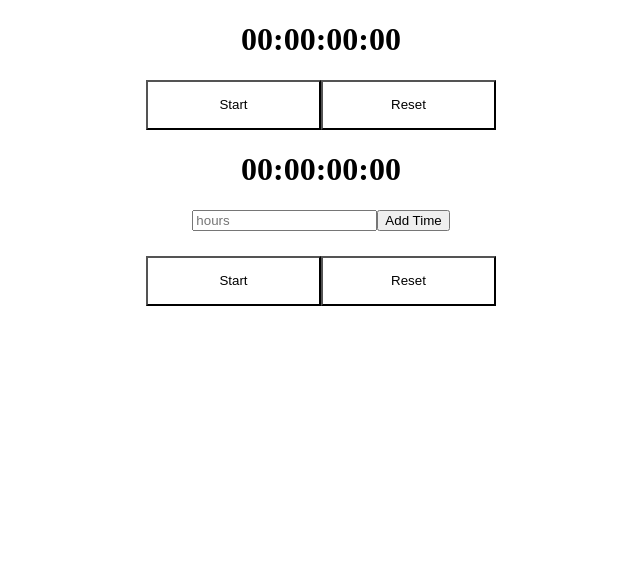
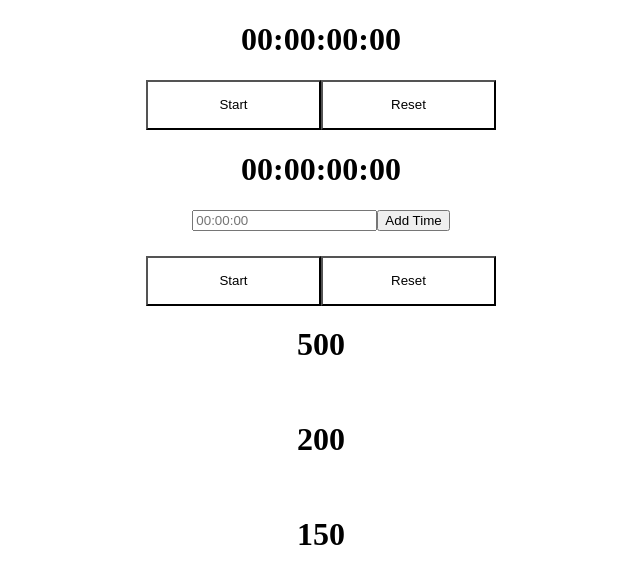
Before and after one commit to erichan42/Study-Timer, a React (Create React App) app: page / in a window 1280 px wide. Shown: the top 584 px of the page, without its empty margins (319-959 px from the left). Built offline with nearby package versions, Linux system fonts and the light colour scheme; the HTML template or start-up script is replaced by a standard one.

Commit message:
Created cards for each time added

```diff
--- /dev/null
+++ b/src/Components/Cards/Cards.css
@@ -0,0 +1,13 @@
+.cards {
+    margin:0 auto;
+    margin-top: 20px;
+    margin-bottom: 20px;
+    width: 30%;
+    height: 75px;
+    background-color: white;
+    text-align:center;
+}
+
+.time-names {
+    margin: auto;
+}
--- /dev/null
+++ b/src/Components/Cards/Cards.js
@@ -0,0 +1,8 @@
+import React from 'react';
+import './Cards.css';
+
+const Cards = props =>  <div className="cards">
+                            <h1 className="time-names">{props.children}</h1>
+                        </div>
+
+export default Cards;
--- a/src/Components/Timer/Timer.css
+++ b/src/Components/Timer/Timer.css
@@ -25,3 +25,8 @@
     width: 175px;
     background-color: white;
 }
+
+.timer-time-container {
+    width: 100%;
+    text-align:center;
+}
--- a/src/Components/Timer/Timer.js
+++ b/src/Components/Timer/Timer.js
@@ -1,5 +1,6 @@
 import React from 'react';
 import './Timer.css';
+import Cards from './../Cards/Cards';
 
 /**
  * Timer component
@@ -15,7 +16,7 @@ class Timer extends React.Component {
         /** Initializes the start time since pressing the button */
         startTime: 0,
         /** Queue of times */
-        timeQueue: [],
+        timeQueue: [500,200,150],
         /** Time value */
         value: "",
         /** Initializes the start time in Date.now() since pressing the button */
@@ -27,8 +28,8 @@ class Timer extends React.Component {
     }
 
     /** Binds functions */
-    constructor () {
-        super();
+    constructor (props) {
+        super(props);
         this.handleStartClick = this.handleStartClick.bind(this);
         this.handleResetClick = this.handleResetClick.bind(this);
         this.handleKeyPress = this.handleKeyPress.bind(this);
@@ -131,20 +132,12 @@ class Timer extends React.Component {
                 </h1>
                 <form className="timer-form"
                     onSubmit={(e) => this.addTime(e)}>
-                    <input className="timer-input hours"
+                    <input className="timer-input"
                         type="number"
-                        name="hours"
-                        placeholder="hours"
+                        name="time"
+                        placeholder="00:00:00"
                         onChange={this.handleChange}
                         onKeyDown={(e) => this.handleKeyPress(e)}/>
-                    {/* <input className="timer-input minutes"
-                        type="number"
-                        placeholder="minutes"
-                        onKeyDown={(e) => this.handleKeyPress(e)}/>
-                    <input className="timer-input seconds"
-                        type="number"
-                        placeholder="seconds"
-                        onKeyDown={(e) => this.handleKeyPress(e)}/> */}
                         <button className="timer-add-time"
                                 type="submit"
                                 onSubmit={(e) => this.addTime(e)}>
@@ -161,6 +154,9 @@ class Timer extends React.Component {
                                 Reset
                     </button>
                 </div>
+                <div className="timer-time-container">
+                    {this.state.timeQueue.map(timeQueue => <Cards>{timeQueue}</Cards>)}
+                </div>
             </div>
         );
     }
```
